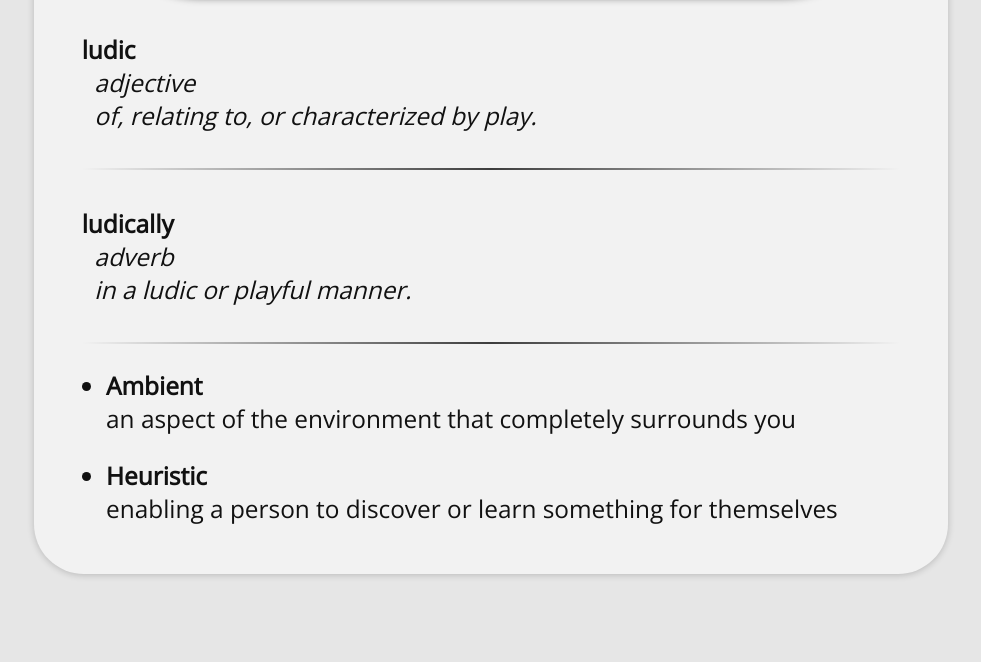
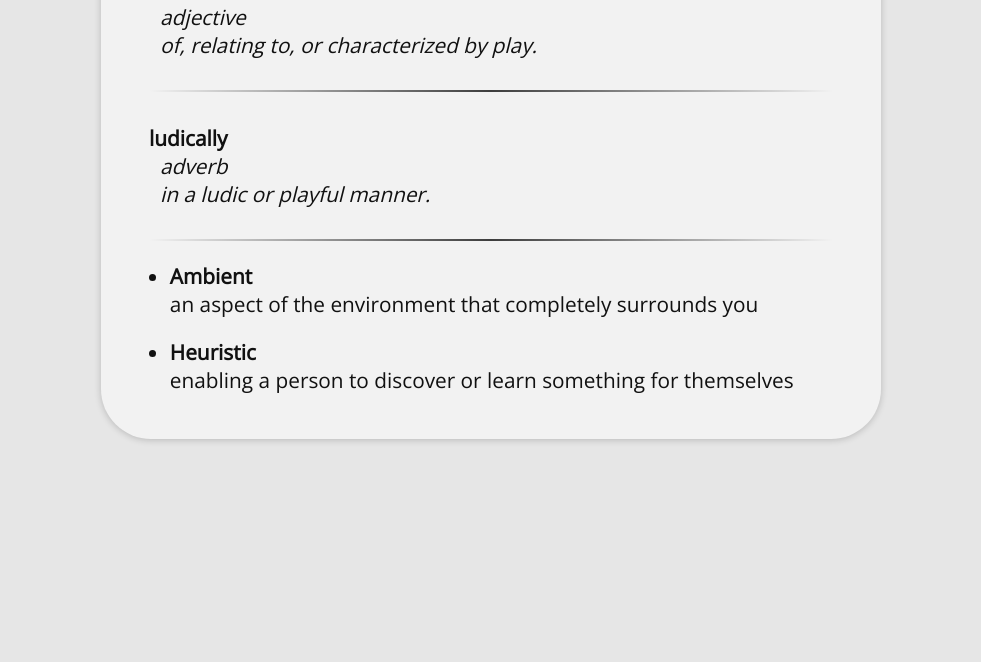
Before and after one commit to jeffnyman/ludic-historian-web, a website: page src/index.html in a window 1280 px wide. Shown: the part 387-1049 px from the top of the page, without its empty margins (149-1130 px from the left). After the commit the page ends 902 px from the top, so only its background shows below. Drawn offline with nearby package versions, Linux system fonts and the light colour scheme; files that its build step writes are made by us from their sources.

Commit message:
Modify the fluid typography values.

```diff
--- a/src/sass/_contents.scss
+++ b/src/sass/_contents.scss
@@ -82,10 +82,10 @@ main {
   padding-bottom: 0.5em;
 
   // Fluid typography styling
-  font-size: clamp(1rem, 0.825rem + 0.875vw, 1.875rem);
+  font-size: clamp(1rem, 0.9rem + 0.5vw, 1.5rem);
 
-  @supports not (clamp(1rem, 0.825rem + 0.875vw, 1.875rem)) {
-    font-size: min(max(1rem, 0.825rem + 0.875vw), 1.875rem);
+  @supports not (clamp(1rem, 0.9rem + 0.5vw, 1.5rem)) {
+    font-size: min(max(1rem, 0.9rem + 0.5vw), 1.5rem);
   }
 }
 
@@ -98,7 +98,6 @@ article {
   padding: 1.5rem 3rem;
 
   max-width: 75ch;
-  // max-width: clamp(16rem, 90vw, 100rem);
 
   border-radius: var(--articleRadius);
   box-shadow: 0 1px 7px hsla(0, 0%, 0%, 0.2);
```
